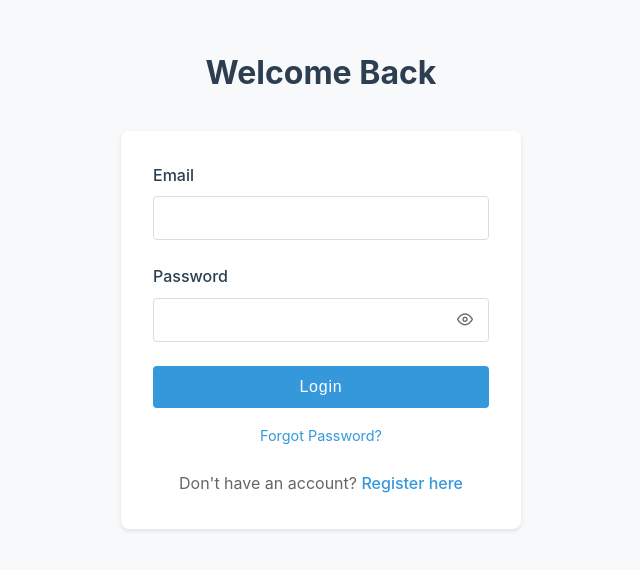
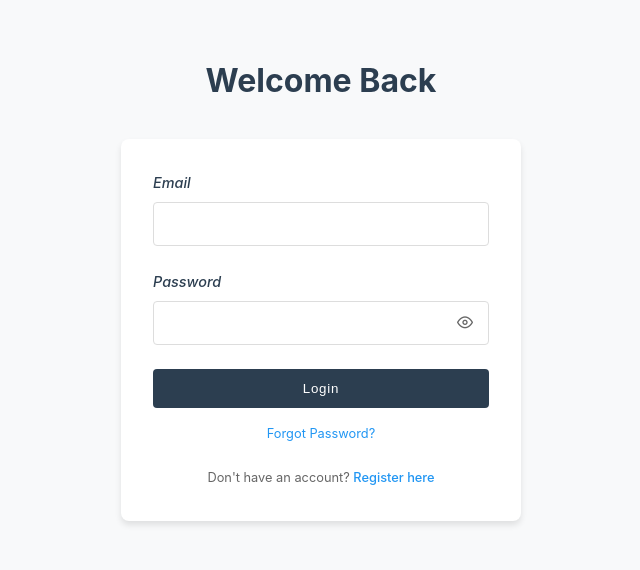
Before and after one commit to Andriamahay11master/BuyRight, a React (Vite) app: page /login in a window 1280 px wide. Shown: the part 112-682 px from the top of the page, without its empty margins (319-959 px from the left). Built offline with nearby package versions, Linux system fonts and the light colour scheme; no server answers.

Commit message:
optimize css auth form

```diff
--- a/src/styles/pages/_auth.scss
+++ b/src/styles/pages/_auth.scss
@@ -2,15 +2,13 @@
 .register-page,
 .reset-password-page {
   min-height: 100vh;
-  display: flex;
+  @include flex-center;
   flex-direction: column;
-  align-items: center;
-  justify-content: center;
   padding: 2rem;
   background-color: #f8f9fa;
 
   h1 {
-    color: #2c3e50;
+    color: $primary-color;
     margin-bottom: 2rem;
     text-align: center;
   }
@@ -18,10 +16,10 @@
   .login-form,
   .register-form,
   .reset-password-form {
-    background: white;
+    background: $white;
     padding: 2rem;
     border-radius: 8px;
-    box-shadow: 0 2px 4px rgba(0, 0, 0, 0.1);
+    box-shadow: $shadow-md;
     width: 100%;
     max-width: 400px;
 
@@ -31,8 +29,10 @@
       label {
         display: block;
         margin-bottom: 0.5rem;
-        color: #2c3e50;
+        color: $primary-color;
         font-weight: 500;
+        font-size: 0.9rem;
+        font-style: italic;
       }
 
       input {
@@ -45,7 +45,7 @@
 
         &:focus {
           outline: none;
-          border-color: #3498db;
+          border-color: $secondary-color;
         }
       }
 
@@ -57,11 +57,11 @@
           right: 1rem;
           bottom: 8px;
           cursor: pointer;
-          color: #666;
+          color: $text-secondary;
           transition: color 0.3s ease;
 
           &:hover {
-            color: #3498db;
+            color: $secondary-color;
           }
         }
         input {
@@ -78,7 +78,7 @@
         left: 1rem;
         top: 50%;
         transform: translateY(-50%);
-        color: #666;
+        color: $text-secondary;
       }
 
       input {
@@ -95,66 +95,39 @@
 
       .forgot-password {
         margin-top: 1rem;
-        color: #3498db;
+        color: $secondary-color;
         text-decoration: none;
-        font-size: 0.9rem;
+        font-size: 0.8rem;
         transition: color 0.3s ease;
 
         &:hover {
-          color: #2980b9;
+          color: $black;
+          text-decoration: underline;
         }
       }
     }
 
     button {
       width: 100%;
-      padding: 0.75rem;
-      background-color: #3498db;
-      color: white;
-      border: none;
-      border-radius: 4px;
-      font-size: 1rem;
-      font-weight: 500;
-      cursor: pointer;
-      transition: background-color 0.3s ease;
-
-      &:hover {
-        background-color: #2980b9;
-      }
-
-      &:disabled {
-        background-color: #bdc3c7;
-        cursor: not-allowed;
-      }
     }
 
     .form-footer {
       margin-top: 1.5rem;
       text-align: center;
-      color: #666;
-
+      color: $text-secondary;
+      font-size: 0.8rem;
       a {
-        color: #3498db;
+        color: $secondary-color;
         text-decoration: none;
         font-weight: 500;
         transition: color 0.3s ease;
 
         &:hover {
-          color: #2980b9;
+          color: $black;
+          text-decoration: underline;
         }
       }
     }
-  }
-
-  .error-message {
-    background-color: #fee2e2;
-    color: #dc2626;
-    padding: 0.75rem 1rem;
-    border-radius: 4px;
-    margin-bottom: 1.5rem;
-    width: 100%;
-    max-width: 400px;
-    text-align: center;
   }
 
   .success-message {
```
